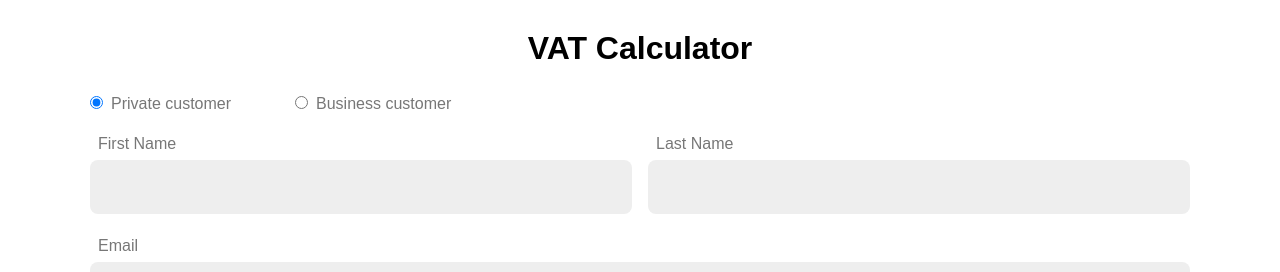
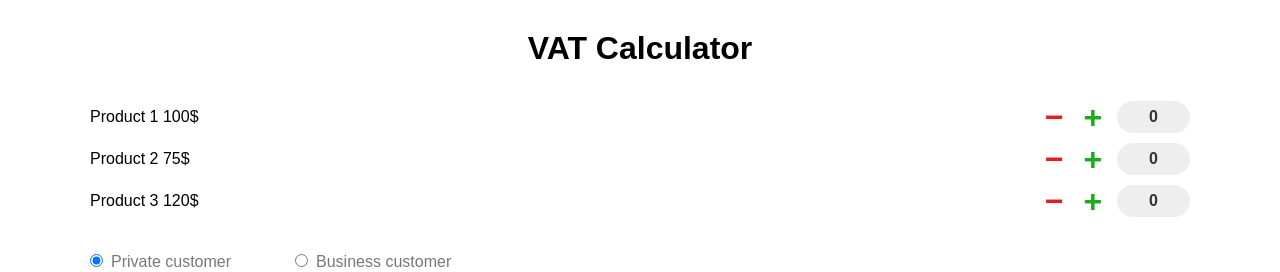
Before and after one commit to Tomas-Zagorskis/VAT-calculator, an Angular app: page / in a window 1280 px wide. Shown: the top 272 px of the page. Built offline with nearby package versions, Linux system fonts and the light colour scheme; no server answers.

Commit message:
add product components

```diff
--- a/src/app/app.module.ts
+++ b/src/app/app.module.ts
@@ -6,9 +6,11 @@ import { AppComponent } from './app.component';
 import { ClientDetailFormComponent } from './components/client-detail-form/client-detail-form.component';
 import { InvoiceComponent } from './components/invoice/invoice.component';
 import { HttpClientModule } from '@angular/common/http';
+import { ProductListComponent } from './components/product-list/product-list.component';
+import { ProductItemComponent } from './components/product-list/product-item/product-item.component';
 
 @NgModule({
-  declarations: [AppComponent, ClientDetailFormComponent, InvoiceComponent],
+  declarations: [AppComponent, ClientDetailFormComponent, InvoiceComponent, ProductListComponent, ProductItemComponent],
   imports: [BrowserModule, ReactiveFormsModule, HttpClientModule],
   providers: [],
   bootstrap: [AppComponent],
--- a/src/app/components/client-detail-form/client-detail-form.component.html
+++ b/src/app/components/client-detail-form/client-detail-form.component.html
@@ -1,3 +1,4 @@
+<app-product-list></app-product-list>
 <form class="form" [formGroup]="clientForm" (ngSubmit)="onSubmit()">
   <div class="controls-group">
     <div>
--- a/src/app/components/client-detail-form/client-detail-form.component.scss
+++ b/src/app/components/client-detail-form/client-detail-form.component.scss
@@ -43,7 +43,7 @@
   color: red;
 }
 
-@media screen and (min-width: 760px) {
+@media screen and (min-width: 870px) {
   .form {
     & .controls-group {
       flex-direction: row;
--- /dev/null
+++ b/src/app/components/product-list/product-item/product-item.component.html
@@ -0,0 +1,8 @@
+<li class="product-item">
+  <p>{{ product.name }} {{ product.price }}$</p>
+  <div class="product-quant">
+    <button class="btn btn-danger">&minus;</button>
+    <button class="btn btn-success">&plus;</button>
+    <span class="quantity">{{ product.quantity }}</span>
+  </div>
+</li>
--- /dev/null
+++ b/src/app/components/product-list/product-item/product-item.component.scss
@@ -0,0 +1,34 @@
+.product-item {
+  display: flex;
+  justify-content: space-between;
+  align-items: center;
+  .product-quant {
+    display: flex;
+    justify-content: space-between;
+    align-items: center;
+    flex-basis: 150px;
+    .btn {
+      font-weight: 700;
+      font-size: 2rem;
+      background-color: transparent;
+      padding: 5px;
+      margin: 0;
+    }
+    .btn-danger {
+      color: rgb(227, 30, 30);
+    }
+    .btn-success {
+      color: rgb(27, 171, 30);
+    }
+    .btn:focus {
+      outline: none;
+    }
+    .quantity {
+      background-color: #eee;
+      color: #333;
+      font-weight: 700;
+      padding: 0.5rem 2rem;
+      border-radius: 30px;
+    }
+  }
+}
--- /dev/null
+++ b/src/app/components/product-list/product-list.component.html
@@ -0,0 +1,4 @@
+<ul class="product-list">
+  <app-product-item *ngFor="let product of products" [product]="product">
+  </app-product-item>
+</ul>
--- /dev/null
+++ b/src/app/components/product-list/product-list.component.scss
@@ -0,0 +1,4 @@
+.product-list {
+  max-width: 1100px;
+  margin: auto;
+}
--- /dev/null
+++ b/src/app/components/product-list/product-list.component.ts
@@ -0,0 +1,32 @@
+import { Component } from '@angular/core';
+
+@Component({
+  selector: 'app-product-list',
+  templateUrl: './product-list.component.html',
+  styleUrls: ['./product-list.component.scss'],
+})
+export class ProductListComponent {
+  products = [
+    {
+      id: 'p1',
+      name: 'Product 1',
+      price: 100,
+      description: "It's a really good product.",
+      quantity: 0,
+    },
+    {
+      id: 'p2',
+      name: 'Product 2',
+      price: 75,
+      description: 'One of the best.',
+      quantity: 0,
+    },
+    {
+      id: 'p3',
+      name: 'Product 3',
+      price: 120,
+      description: "It's description of the product.",
+      quantity: 0,
+    },
+  ];
+}
```
Also changed, not shown: src/app/components/product-list/product-item/product-item.component.ts (added, +11 -0 lines), src/app/components/product-list/product.model.ts (added, +7 -0 lines), 2 other files (tests, documents, lock files or other folders).
